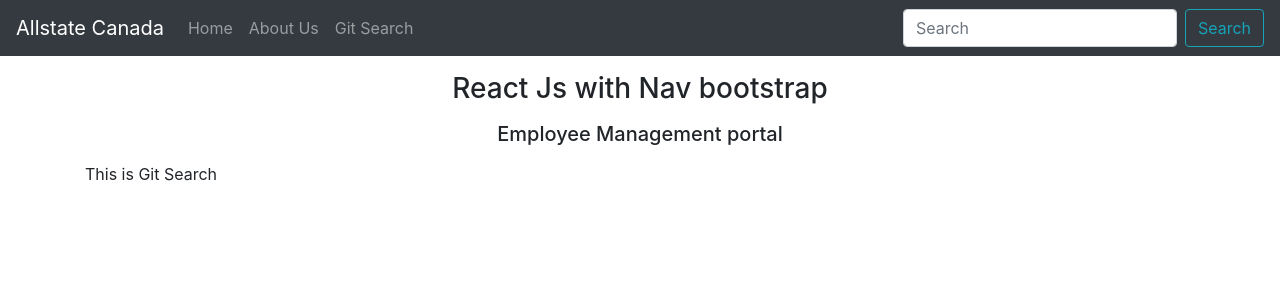
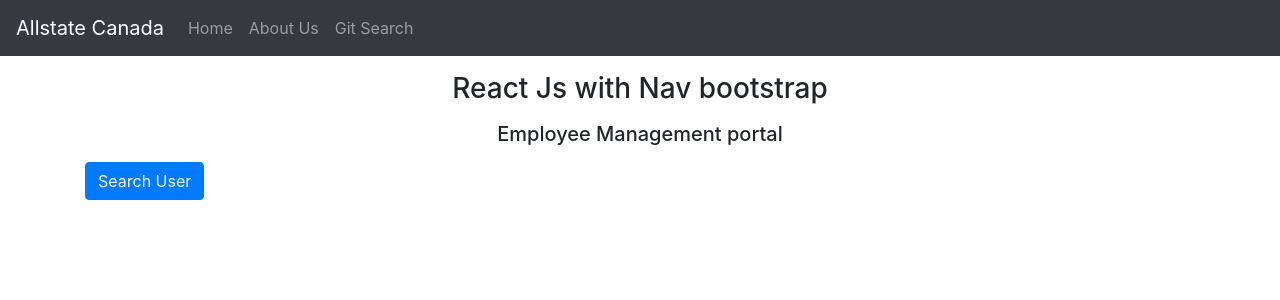
Before and after one commit to hemantgovekar/react-app-knowledge, a React (Create React App) app: page /gitSearch in a window 1280 px wide. Shown: the top 300 px of the page. Built offline with nearby package versions, Linux system fonts and the light colour scheme.

Commit message:
Navigation changes

```diff
--- a/package.json
+++ b/package.json
@@ -10,6 +10,7 @@
     "react": "^16.13.1",
     "react-bootstrap": "^1.0.1",
     "react-dom": "^16.13.1",
+    "react-hook-form": "^5.7.2",
     "react-router": "^5.2.0",
     "react-router-dom": "^5.2.0",
     "react-scripts": "3.4.1",
--- a/src/component/GitSearch.js
+++ b/src/component/GitSearch.js
@@ -1,9 +1,17 @@
-import React from 'react'
+import React, { useState, useEffect } from 'react'
+import { Button } from 'react-bootstrap';
 
 export default function GitSearch() {
+    const [users, setUser] = useState([]);
+
+    const getUsers = async () => {
+        const randomUsers = await fetch('https://randomuser.me/api');
+        const randomUsersJson = await randomUsers.json();
+        console.log(randomUsersJson.results);
+    }
+
     return (
-        <div>
-            This is Git Search
-        </div>
+        <Button onClick={getUsers}>Search User</Button>
+
     )
 }
--- a/src/component/Navigation.js
+++ b/src/component/Navigation.js
@@ -5,16 +5,16 @@ export default function Navigation() {
     return (
         <div>
             <Navbar bg="dark" variant="dark">
-                <Navbar.Brand href="#home">Allstate Canada</Navbar.Brand>
+                <Navbar.Brand href="/">Allstate Canada</Navbar.Brand>
                 <Nav className="mr-auto">
                     <Nav.Link  href="/">Home</Nav.Link>
                     <Nav.Link href="/aboutus">About Us</Nav.Link>
                     <Nav.Link href="/gitsearch">Git Search</Nav.Link>
                 </Nav>
-                <Form inline>
+                {/* <Form inline>
                     <FormControl type="text" placeholder="Search" className="mr-sm-2" />
                     <Button variant="outline-info">Search</Button>
-                </Form>
+                </Form> */}
             </Navbar>
         </div>
     )
```
Also changed, not shown: 1 other file (tests, documents, lock files or other folders).
